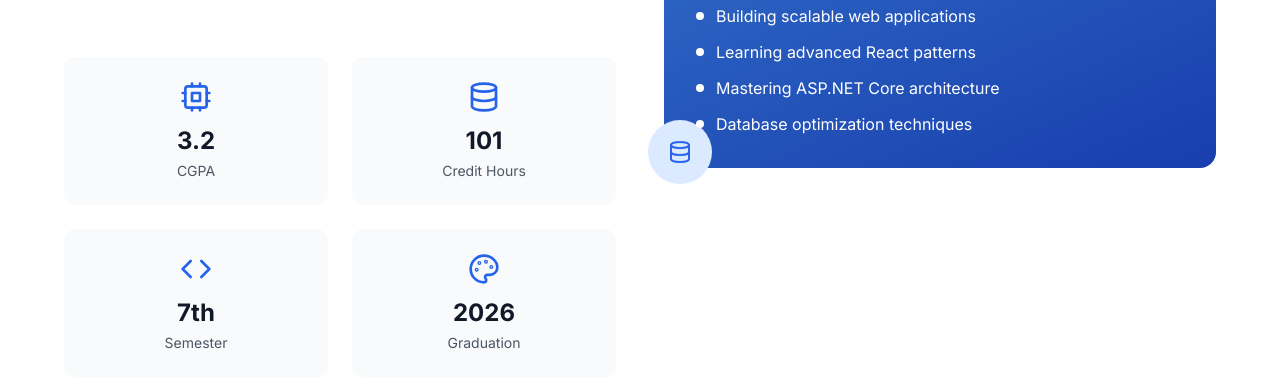
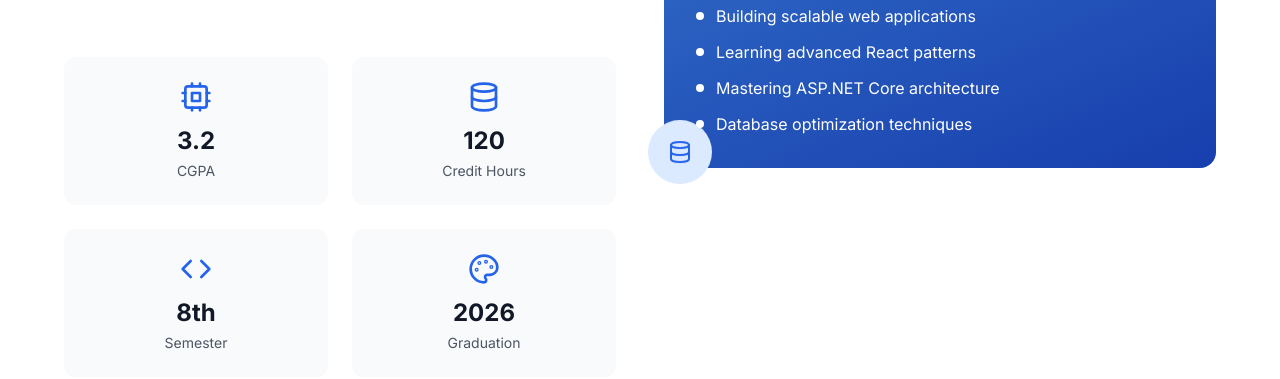
Before and after one commit to AbdullahRana18/react-portfolio, a React (Vite) app: page / in a window 1280 px wide. Shown: the part 1313-1692 px from the top of the page. Built offline with nearby package versions, Linux system fonts and the light colour scheme.

Commit message:
update About component with revised credit hours and semester information

```diff
--- a/src/components/About.jsx
+++ b/src/components/About.jsx
@@ -8,8 +8,8 @@ const About = () => {
 
   const stats = [
     { label: 'CGPA', value: '3.2', icon: Cpu },
-    { label: 'Credit Hours', value: '101', icon: Database },
-    { label: 'Semester', value: '7th', icon: Code },
+    { label: 'Credit Hours', value: '120', icon: Database },
+    { label: 'Semester', value: '8th', icon: Code },
     { label: 'Graduation', value: '2026', icon: Palette }
   ]
 
```
